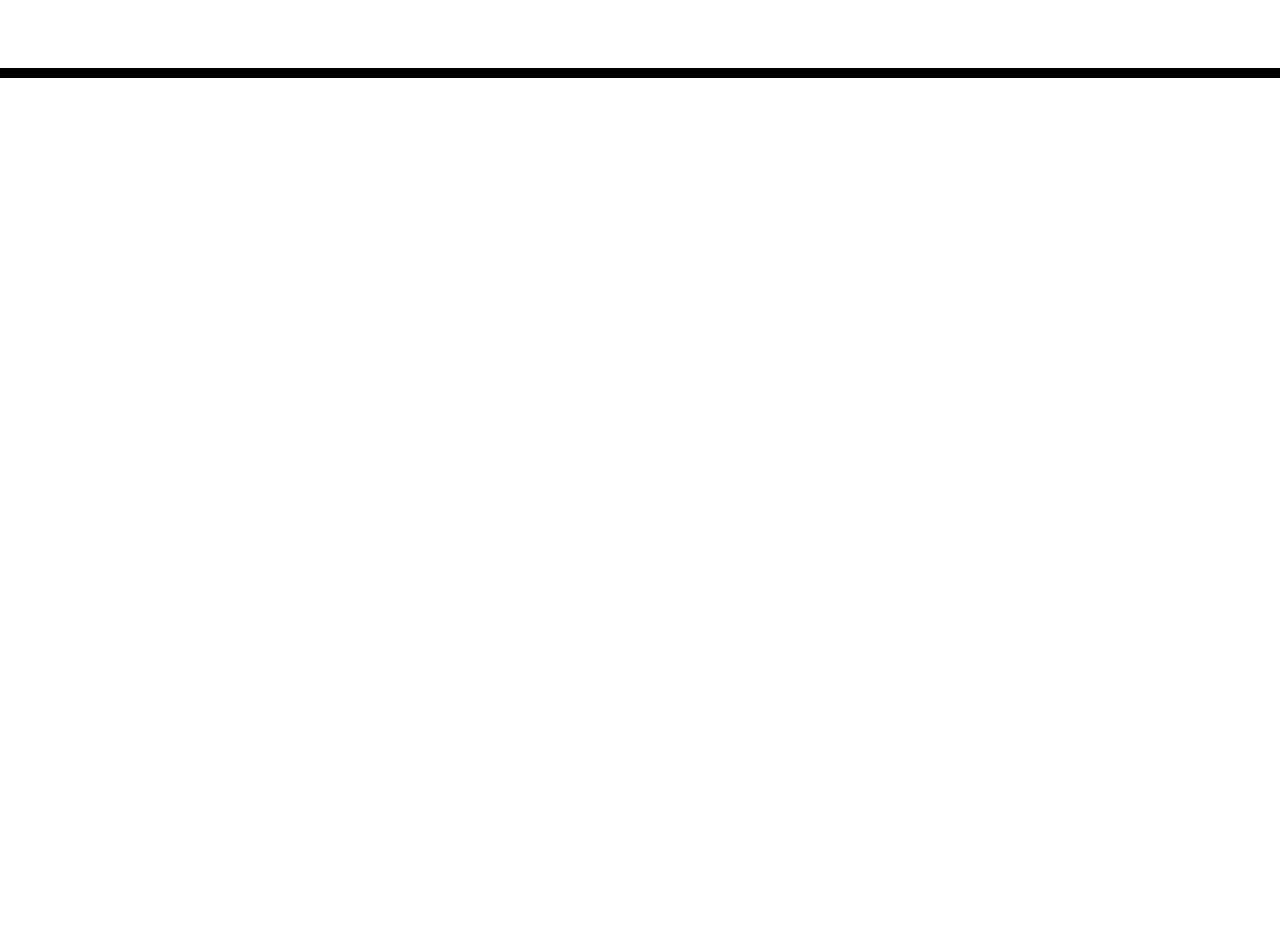
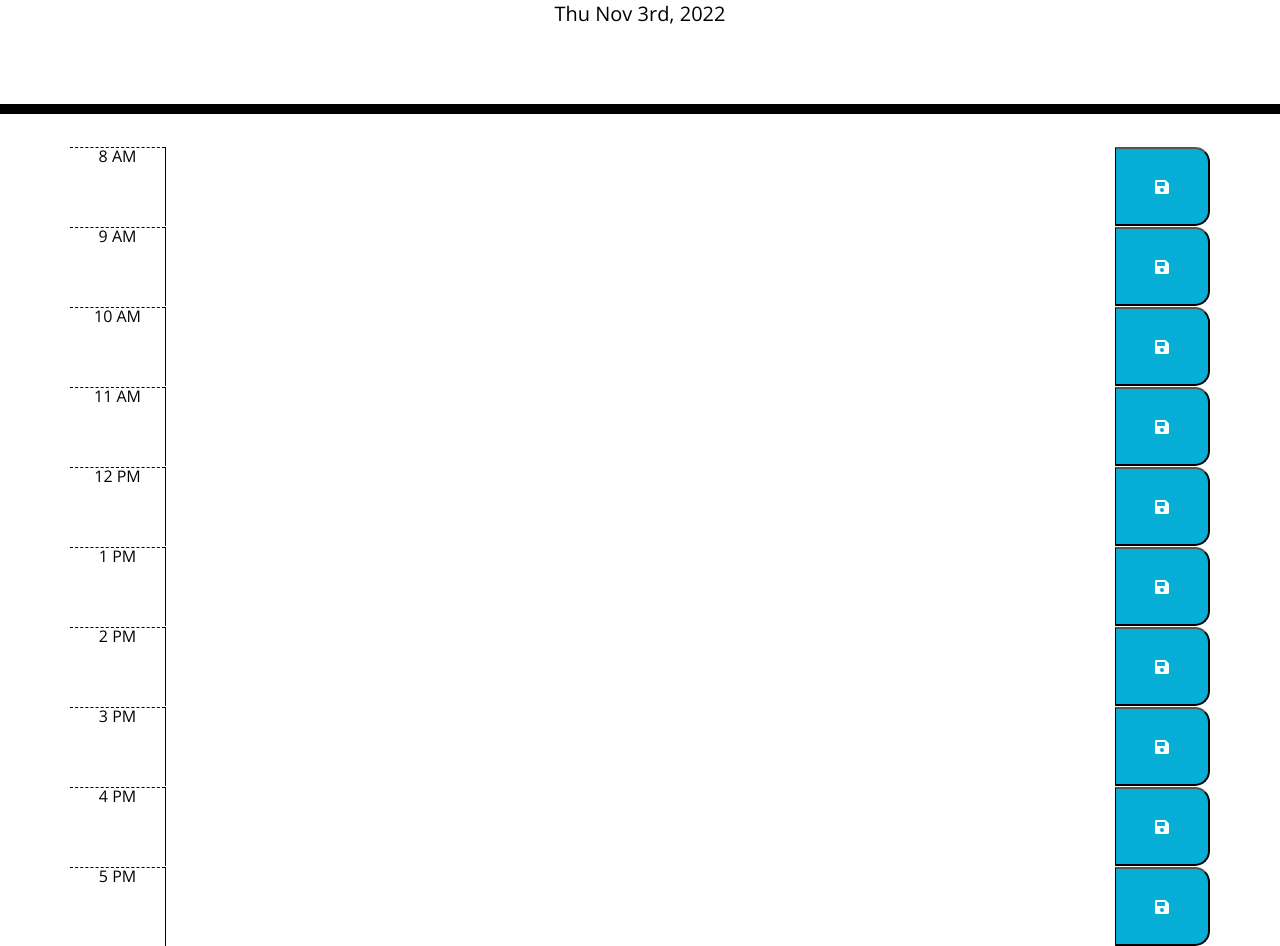
Before and after one commit to NickMiller02/mod5-challenge, a plain HTML site: page index.html in a window 1280 px wide. Shown: the part 190-1136 px from the top of the page. Before the commit the page ends 800 px from the top, so only its background shows below. Drawn offline with nearby package versions, Linux system fonts and the light colour scheme.

Commit message:
HTML set and javascript created

```diff
--- a/index.html
+++ b/index.html
@@ -30,9 +30,60 @@
     </header>
     <div class="container">
       <!-- Timeblocks go here -->
+      <div id="hour8" class="time-block row">
+        <div class="hour col-md-1">8 AM</div>
+        <textarea class="description col-md-10"></textarea>
+        <button class="saveBtn col-md-1"><i class="fas fa-save"></i></button>
+      </div>
+      <div id="hour9" class="time-block row">
+        <div class="hour col-md-1">9 AM</div>
+        <textarea class="description col-md-10"></textarea>
+        <button class="saveBtn col-md-1"><i class="fas fa-save"></i></button>
+      </div>
+      <div id="hour10" class="time-block row">
+        <div class="hour col-md-1">10 AM</div>
+        <textarea class="description col-md-10"></textarea>
+        <button class="saveBtn col-md-1"><i class="fas fa-save"></i></button>
+      </div>
+      <div id="hour11" class="time-block row">
+        <div class="hour col-md-1">11 AM</div>
+        <textarea class="description col-md-10"></textarea>
+        <button class="saveBtn col-md-1"><i class="fas fa-save"></i></button>
+      </div>
+      <div id="hour12" class="time-block row">
+        <div class="hour col-md-1">12 PM</div>
+        <textarea class="description col-md-10"></textarea>
+        <button class="saveBtn col-md-1"><i class="fas fa-save"></i></button>
+      </div>
+      <div id="hour13" class="time-block row">
+        <div class="hour col-md-1">1 PM</div>
+        <textarea class="description col-md-10"></textarea>
+        <button class="saveBtn col-md-1"><i class="fas fa-save"></i></button>
+      </div>
+      <div id="hour14" class="time-block row">
+        <div class="hour col-md-1">2 PM</div>
+        <textarea class="description col-md-10"></textarea>
+        <button class="saveBtn col-md-1"><i class="fas fa-save"></i></button>
+      </div>
+      <div id="hour15" class="time-block row">
+        <div class="hour col-md-1">3 PM</div>
+        <textarea class="description col-md-10"></textarea>
+        <button class="saveBtn col-md-1"><i class="fas fa-save"></i></button>
+      </div>
+      <div id="hour16" class="time-block row">
+        <div class="hour col-md-1">4 PM</div>
+        <textarea class="description col-md-10"></textarea>
+        <button class="saveBtn col-md-1"><i class="fas fa-save"></i></button>
+      </div>
+      <div id="hour17" class="time-block row">
+        <div class="hour col-md-1">5 PM</div>
+        <textarea class="description col-md-10"></textarea>
+        <button class="saveBtn col-md-1"><i class="fas fa-save"></i></button>
+      </div>
     </div>
 
     <script src="https://code.jquery.com/jquery-3.4.1.min.js"></script>
     <script src="https://cdnjs.cloudflare.com/ajax/libs/moment.js/2.24.0/moment.min.js"></script>
+    <script src="./script.js"></script>
   </body>
 </html>
--- /dev/null
+++ b/script.js
@@ -0,0 +1,9 @@
+//Creating time variable and Setting Date on display
+var currentDay = moment().format("ddd MMM Do, YYYY");
+var currentTime = moment().format("HH");
+$("#currentDay").text(currentDay);
+
+
+// Function to handle Time for the schedule
+
+// Save button Function
```
